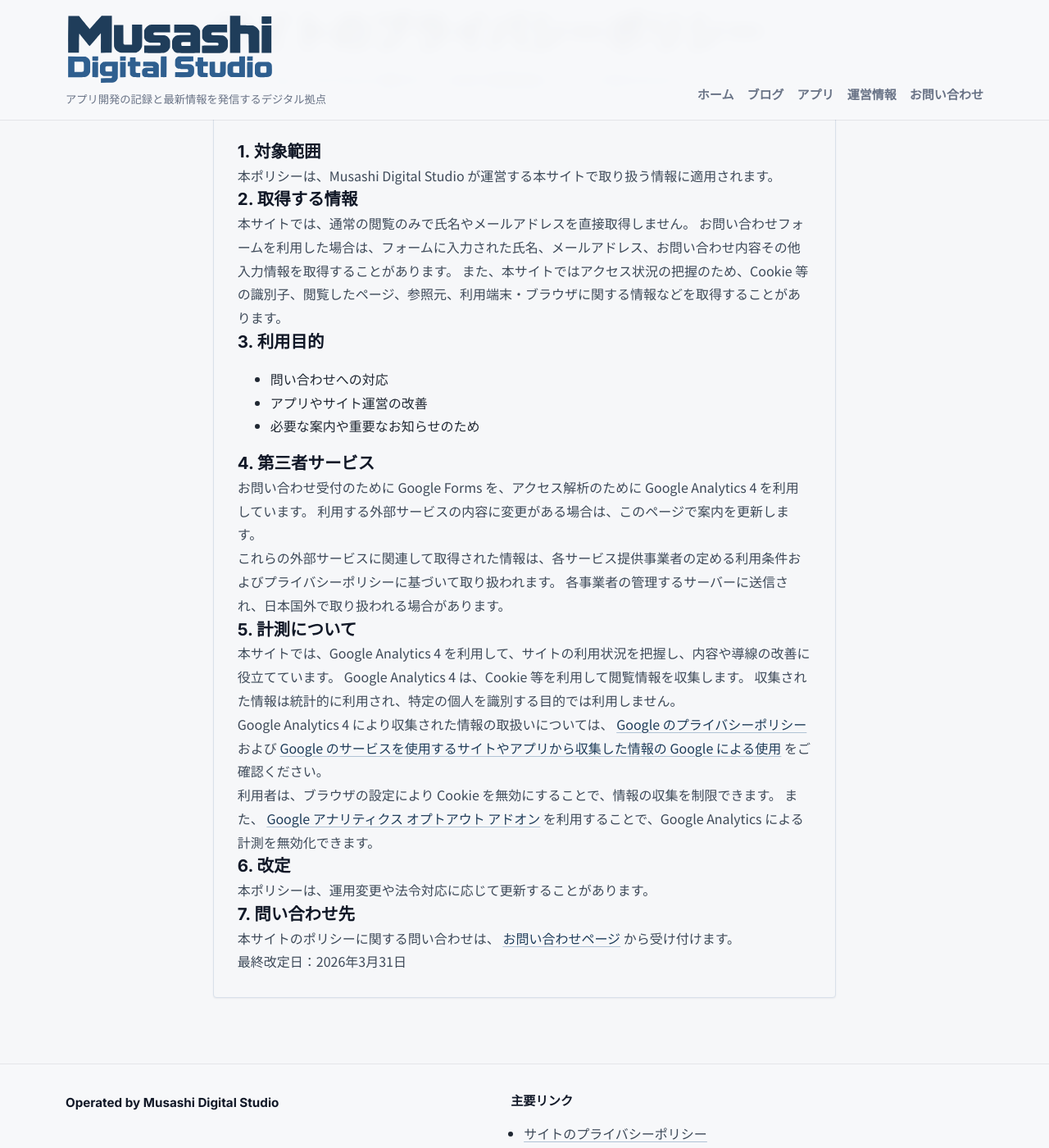
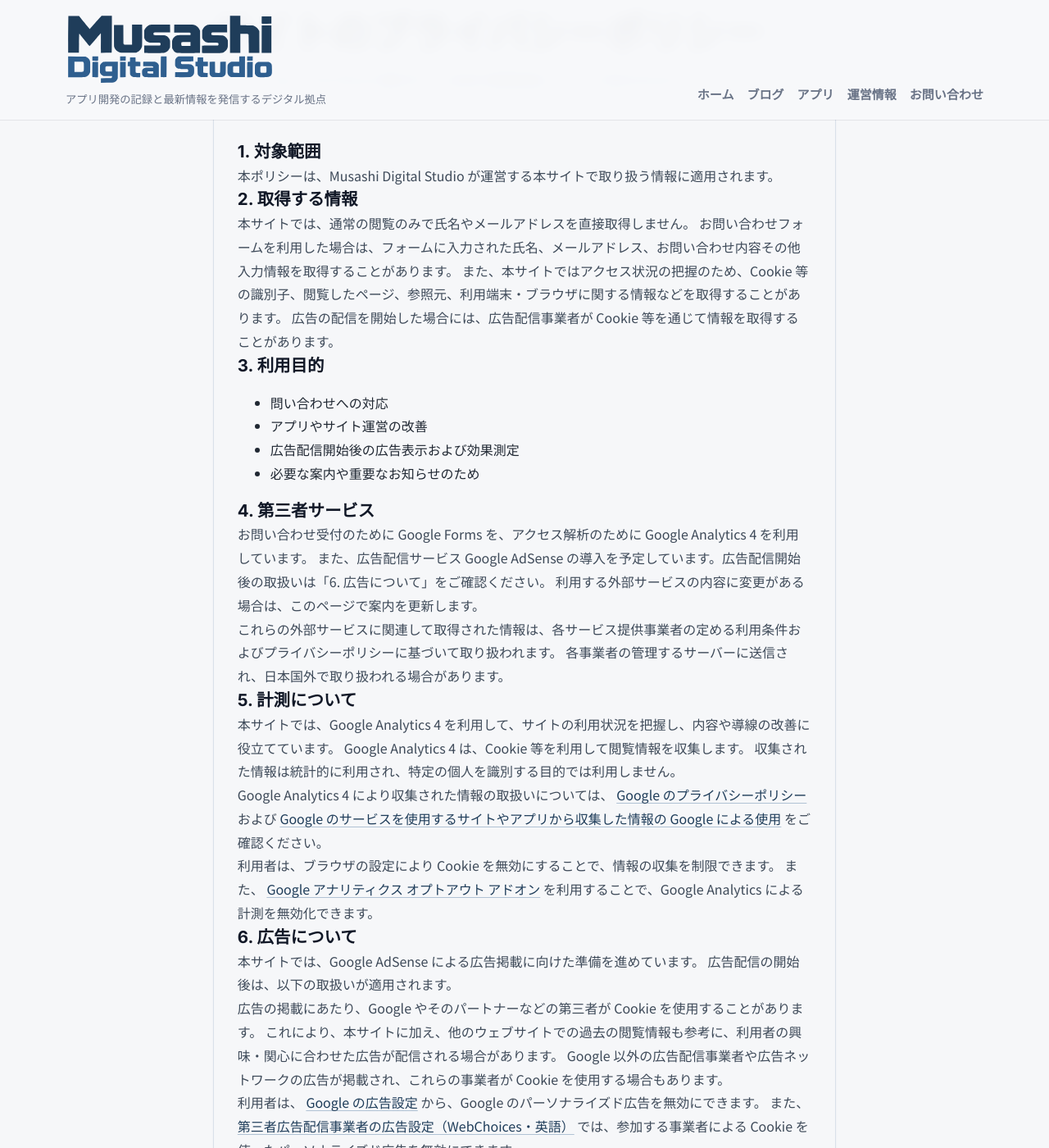
Before and after one commit to yasuhiro-toyoda/yasuhiro-toyoda.github.io, a Jekyll site: the page built from privacy/index.html, in a window 1280 px wide and 1400 px high, scrolled down 198 px. Shown: the whole window at 82% size. Built offline with Jekyll 4.4.1, drawn with Linux system fonts in a browser that asks for light colours; some of the changed text lies outside the part shown.

Commit message:
docs: add AdSense disclosures to site privacy policy

```diff
--- a/privacy/index.html
+++ b/privacy/index.html
@@ -19,18 +19,21 @@ description: Musashi Digital Studio が運営するサイト全体のプライ
       本サイトでは、通常の閲覧のみで氏名やメールアドレスを直接取得しません。
       お問い合わせフォームを利用した場合は、フォームに入力された氏名、メールアドレス、お問い合わせ内容その他入力情報を取得することがあります。
       また、本サイトではアクセス状況の把握のため、Cookie 等の識別子、閲覧したページ、参照元、利用端末・ブラウザに関する情報などを取得することがあります。
+      広告の配信を開始した場合には、広告配信事業者が Cookie 等を通じて情報を取得することがあります。
     </p>
 
     <h2>3. 利用目的</h2>
     <ul>
       <li>問い合わせへの対応</li>
       <li>アプリやサイト運営の改善</li>
+      <li>広告配信開始後の広告表示および効果測定</li>
       <li>必要な案内や重要なお知らせのため</li>
     </ul>
 
     <h2>4. 第三者サービス</h2>
     <p>
       お問い合わせ受付のために Google Forms を、アクセス解析のために Google Analytics 4 を利用しています。
+      また、広告配信サービス Google AdSense の導入を予定しています。広告配信開始後の取扱いは「6. 広告について」をご確認ください。
       利用する外部サービスの内容に変更がある場合は、このページで案内を更新します。
     </p>
     <p>
@@ -58,15 +61,39 @@ description: Musashi Digital Studio が運営するサイト全体のプライ
       を利用することで、Google Analytics による計測を無効化できます。
     </p>
 
-    <h2>6. 改定</h2>
+    <h2>6. 広告について</h2>
+    <p>
+      本サイトでは、Google AdSense による広告掲載に向けた準備を進めています。
+      広告配信の開始後は、以下の取扱いが適用されます。
+    </p>
+    <p>
+      広告の掲載にあたり、Google やそのパートナーなどの第三者が Cookie を使用することがあります。
+      これにより、本サイトに加え、他のウェブサイトでの過去の閲覧情報も参考に、利用者の興味・関心に合わせた広告が配信される場合があります。
+      Google 以外の広告配信事業者や広告ネットワークの広告が掲載され、これらの事業者が Cookie を使用する場合もあります。
+    </p>
+    <p>
+      利用者は、
+      <a href="https://www.google.com/settings/ads" target="_blank" rel="noopener noreferrer">Google の広告設定</a>
+      から、Google のパーソナライズド広告を無効にできます。
+      また、
+      <a href="https://www.aboutads.info/choices/" target="_blank" rel="noopener noreferrer">第三者広告配信事業者の広告設定（WebChoices・英語）</a>
+      では、参加する事業者による Cookie を使ったパーソナライズド広告を無効にできます。
+    </p>
+    <p>
+      広告配信に伴う情報の取扱いについては、
+      <a href="https://policies.google.com/technologies/partner-sites?hl=ja" target="_blank" rel="noopener noreferrer">Google のサービスを使用するサイトやアプリから収集した情報の Google による使用</a>
+      もご確認ください。
+    </p>
+
+    <h2>7. 改定</h2>
     <p>本ポリシーは、運用変更や法令対応に応じて更新することがあります。</p>
 
-    <h2>7. 問い合わせ先</h2>
+    <h2>8. 問い合わせ先</h2>
     <p>
       本サイトのポリシーに関する問い合わせは、
       <a href="{{ '/contact/' | relative_url }}">お問い合わせページ</a> から受け付けます。
     </p>
 
-    <p class="muted">最終改定日：2026年3月31日</p>
+    <p class="muted">最終改定日：2026年11月10日</p>
   </section>
 </section>
```
